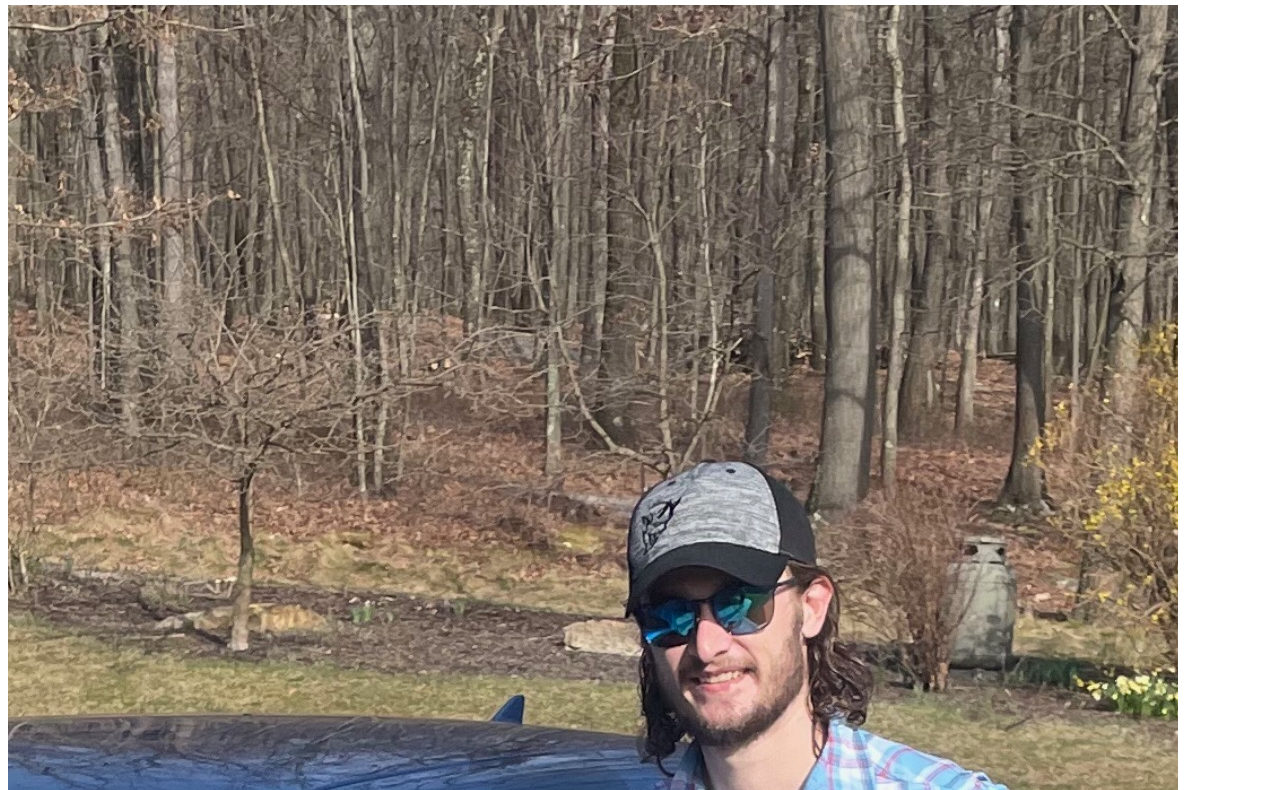
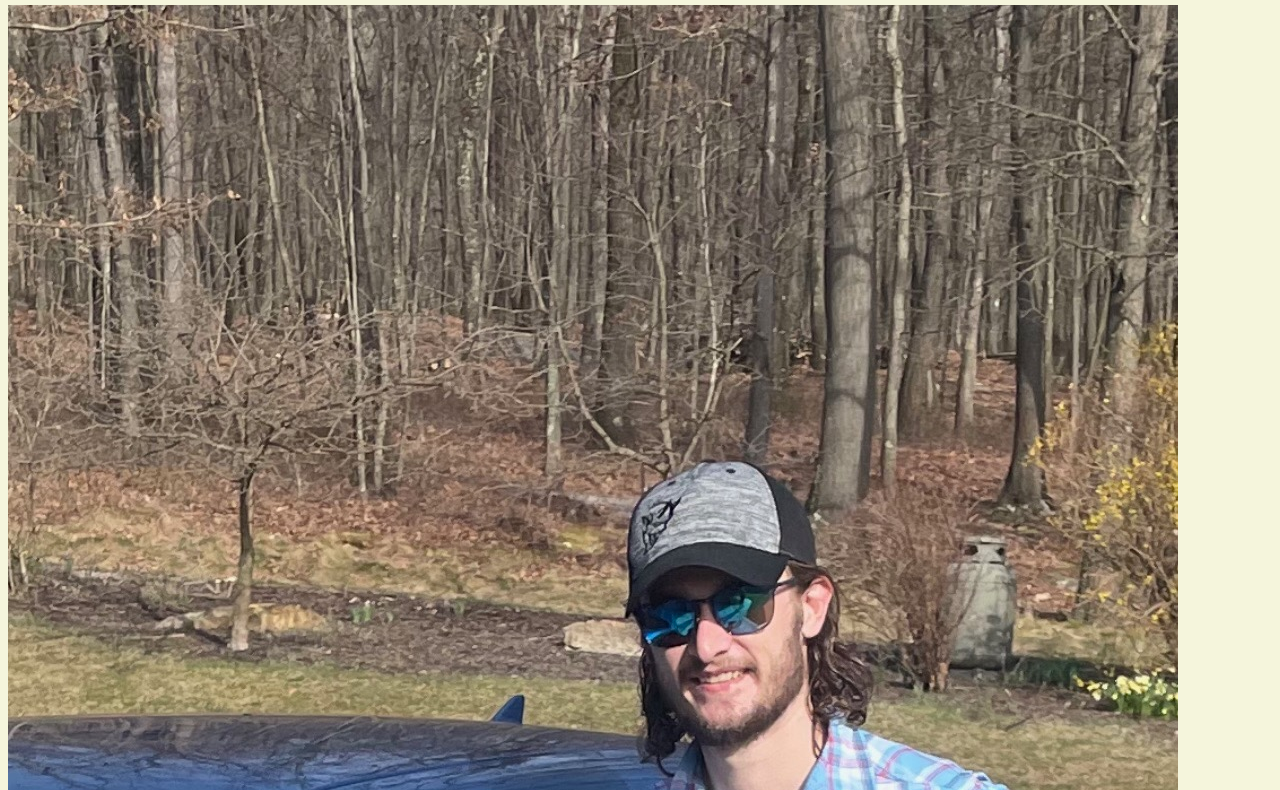
Before and after one commit to joshuadegol/joshuadegol.github.io, a plain HTML site: page index.html in a window 1280 px wide. Shown: the part 62-852 px from the top of the page. Drawn offline with Linux system fonts and the light colour scheme.

Commit message:
Add files via upload

```diff
--- a/index.html
+++ b/index.html
@@ -1,4 +1,6 @@
 <html>
+    <body style="background-color:beige;">
     <h1 style="font-family:cursive;color:limegreen;text-align:center;">Josh's Portfolio</h1>
     <img src="IMG_1239.jpeg"
+    </body>
 </html>
```
